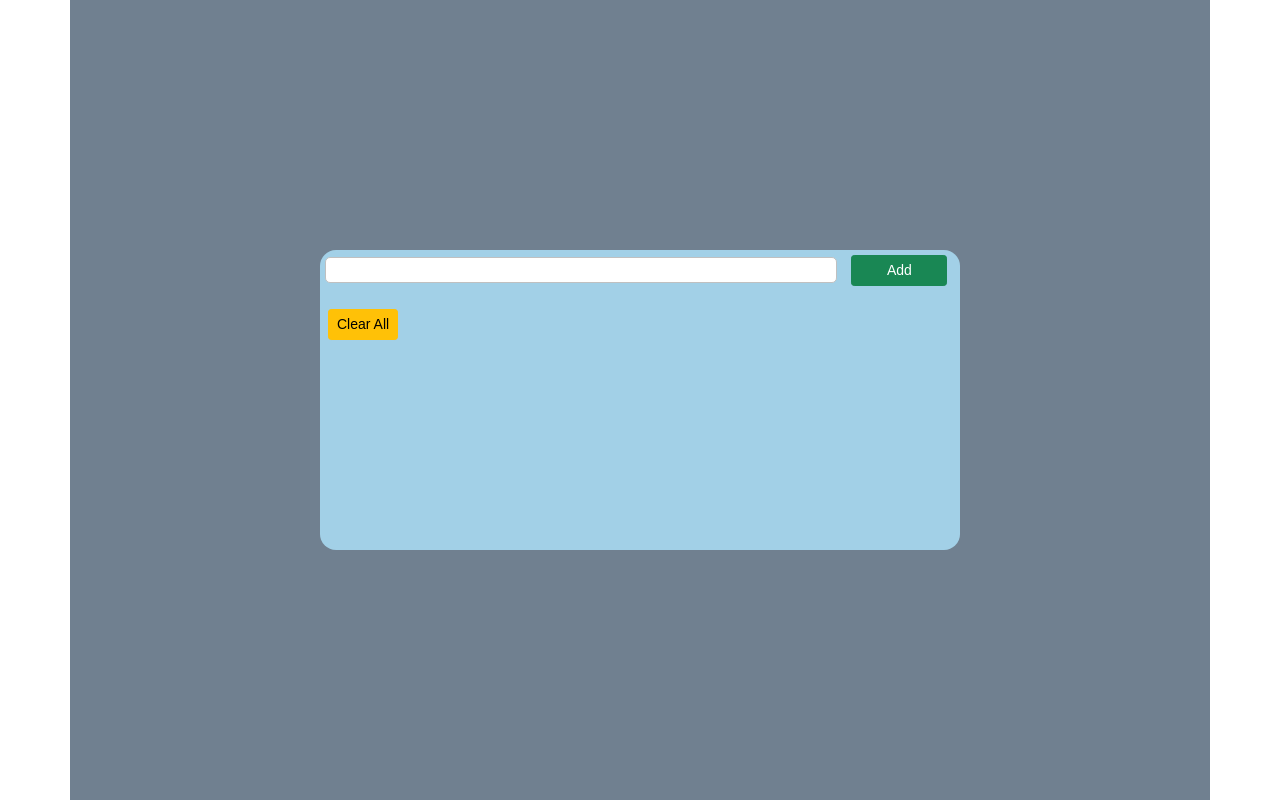
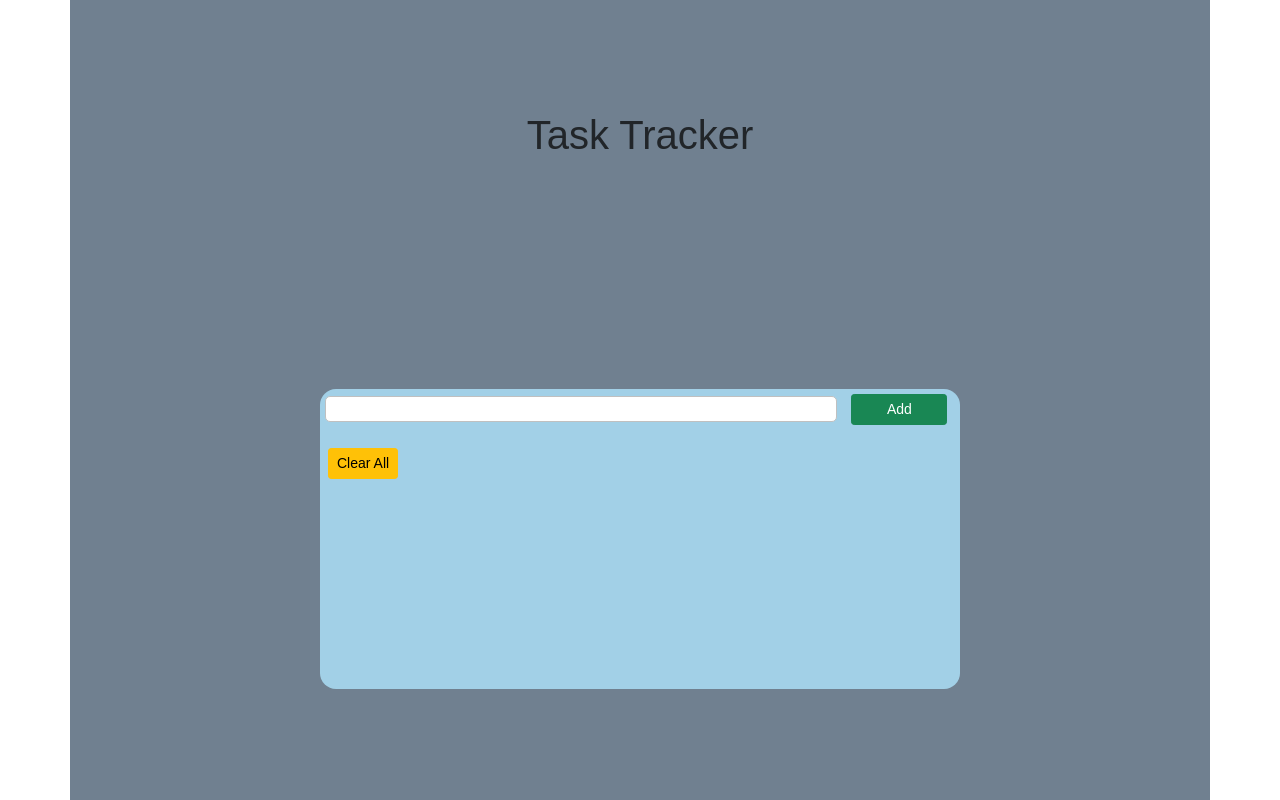
Before and after one commit to salahuddin123-cell/tasktrcker, a plain HTML site: page index.html in a window 1280 px wide. Drawn offline with nearby package versions, Linux system fonts and the light colour scheme.

Commit message:
Update index.html

```diff
--- a/index.html
+++ b/index.html
@@ -3,7 +3,7 @@
     <meta charset="UTF-8">
     <meta http-equiv="X-UA-Compatible" content="IE=edge">
     <meta name="viewport" content="width=device-width, initial-scale=1.0">
-    <title>Todo</title>
+    <title>Task_tracker</title>
     <link rel="stylesheet" href="style.css">
 
     <link href="https://cdn.jsdelivr.net/npm/bootstrap@5.1.0/dist/css/bootstrap.min.css" rel="stylesheet" integrity="sha384-KyZXEAg3QhqLMpG8r+8fhAXLRk2vvoC2f3B09zVXn8CA5QIVfZOJ3BCsw2P0p/We" crossorigin="anonymous">
@@ -11,6 +11,7 @@
 </head>
 <body>
   <div class="container">
+       <h1>Task Tracker</h1>
     <div class="content">
       <div class="up">
         <form id="form">
```
